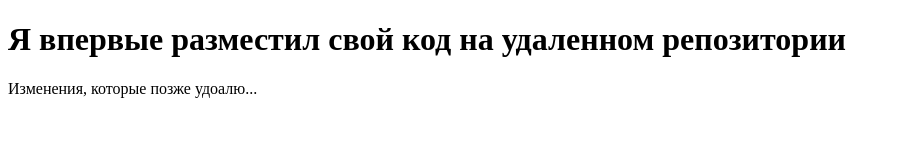
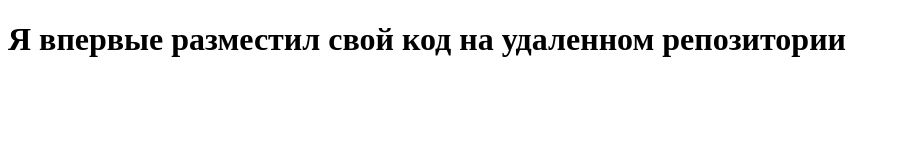
Before and after one commit to MiReX43/test_repo, a plain HTML site: page index.html in a window 1280 px wide. Shown: the whole page, without its empty margins (0-900 px from the left). Drawn offline with Linux system fonts and the light colour scheme.

Commit message:
Revert "New commit"
This reverts commit 895527ff9b3281674e521aee829748393ab20a20.

```diff
--- a/index.html
+++ b/index.html
@@ -7,6 +7,5 @@
 </head>
 <body>
     <h1>Я впервые разместил свой код на удаленном репозитории</h1>
-    <p>Изменения, которые позже удоалю...</p>
 </body>
 </html>
```
